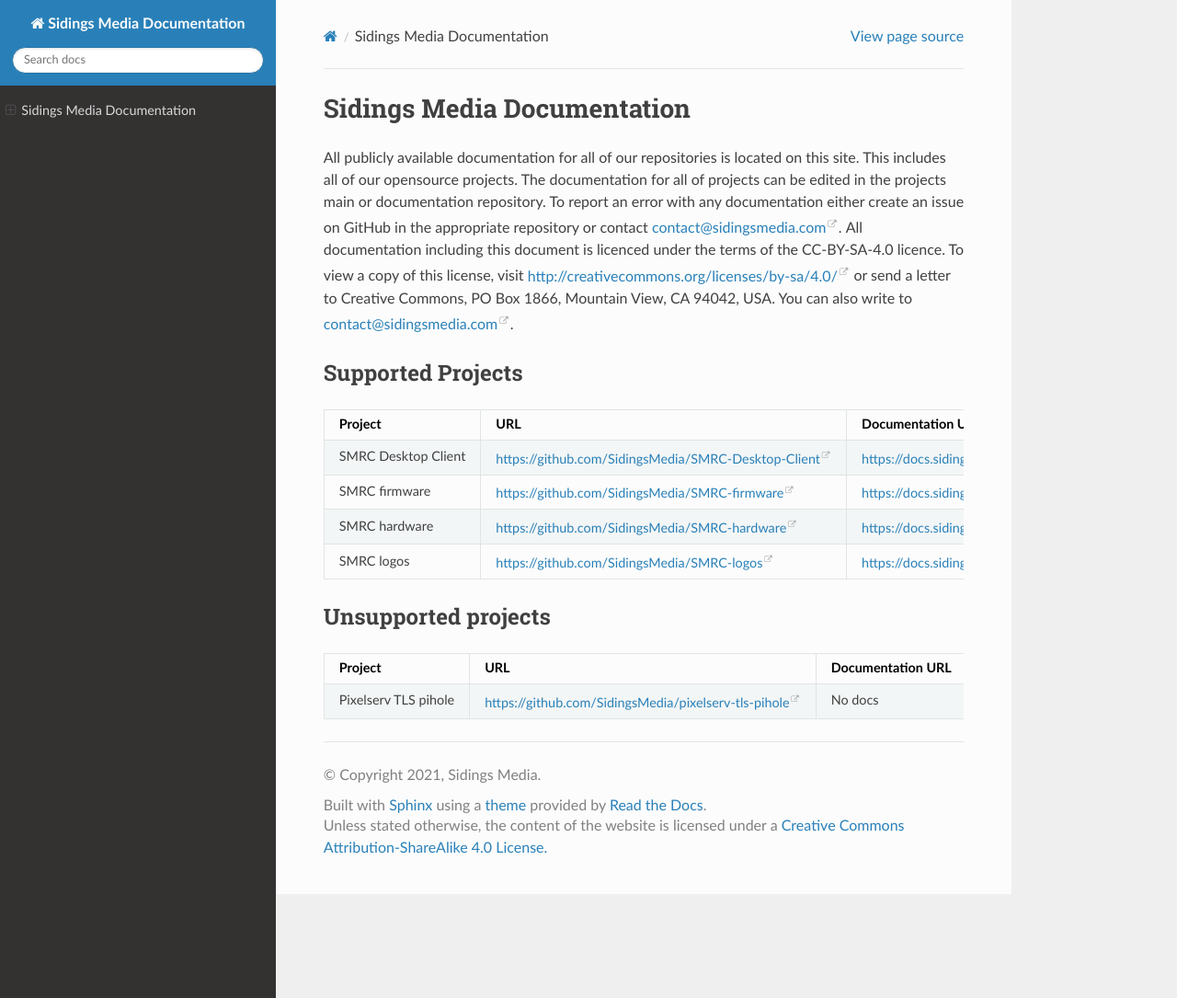
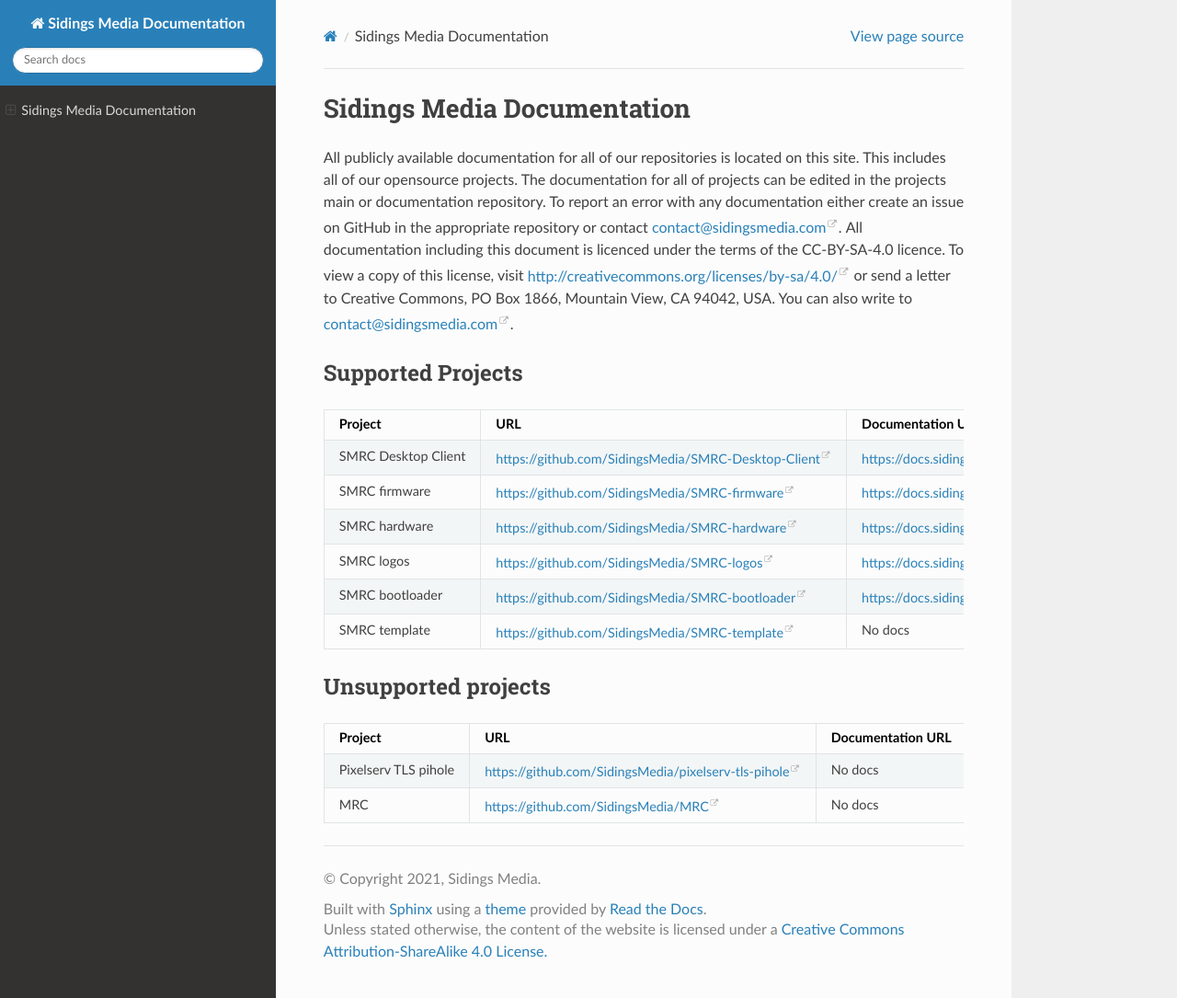
Before and after one commit to SidingsMedia/Sidings-Media-Docs, a Sphinx documentation site: the page built from docs/index.rst, in a window 1280 px wide and 1085 px high. Shown: the whole window at 92% size. Built offline with Sphinx 7.4.7 and the Read the Docs theme 2.0.0, drawn with Linux system fonts in a browser that asks for light colours.

Commit message:
Updated docs
Signed-off-by: Matthew Nickson <mnickson@sidingsmedia.com>

```diff
--- a/docs/index.rst
+++ b/docs/index.rst
@@ -19,6 +19,10 @@
 +---------------------+-----------------------------------------------------+--------------------------------------------------------+
 | SMRC logos          | https://github.com/SidingsMedia/SMRC-logos          | https://docs.sidingsmedia.com/projects/smrc/en/latest/ |
 +---------------------+-----------------------------------------------------+--------------------------------------------------------+
+| SMRC bootloader     | https://github.com/SidingsMedia/SMRC-bootloader     | https://docs.sidingsmedia.com/projects/smrc/en/latest/ |
++---------------------+-----------------------------------------------------+--------------------------------------------------------+
+| SMRC template       | https://github.com/SidingsMedia/SMRC-template       | No docs                                                |
++---------------------+-----------------------------------------------------+--------------------------------------------------------+
 
 Unsupported projects
 ---------------------
@@ -27,3 +31,5 @@
 +======================+======================================================+===================+
 | Pixelserv TLS pihole | https://github.com/SidingsMedia/pixelserv-tls-pihole | No docs           |
 +----------------------+------------------------------------------------------+-------------------+
+| MRC                  | https://github.com/SidingsMedia/MRC                  | No docs           |
++----------------------+------------------------------------------------------+-------------------+
```
